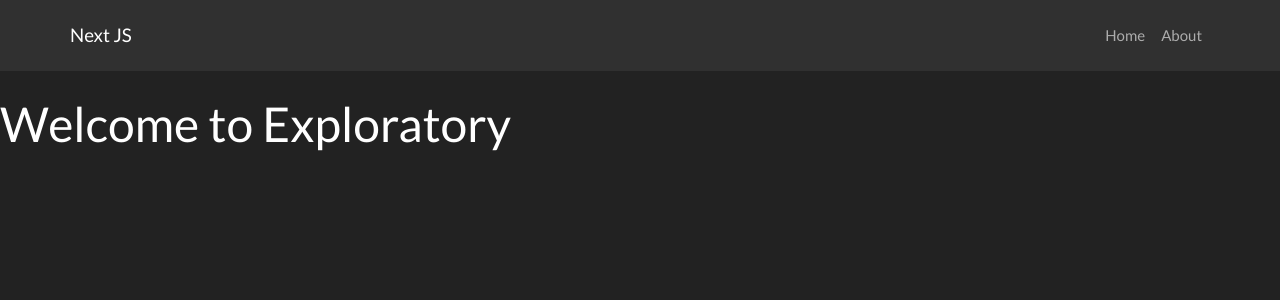
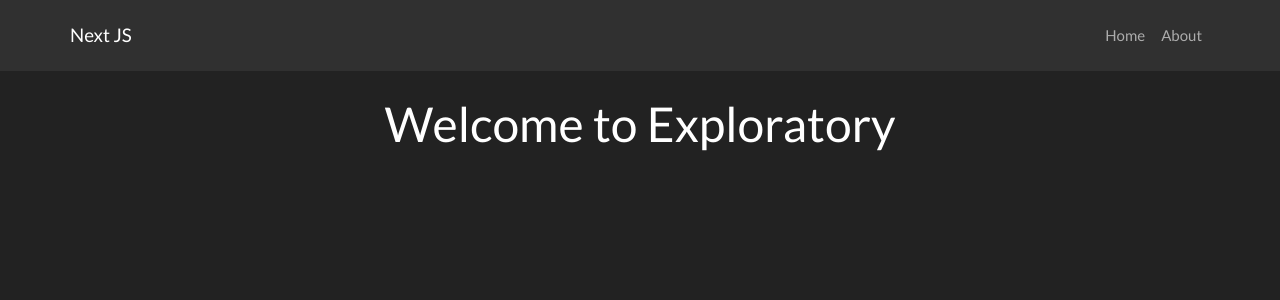
Before and after one commit to seabassgonzalez/cryptos_right, a Next.js app: page / in a window 1280 px wide. Shown: the top 300 px of the page. Built offline with nearby package versions, Linux system fonts and the light colour scheme.

Commit message:
Implement bootstrap justify content class to center

```diff
--- a/components/layout.js
+++ b/components/layout.js
@@ -21,7 +21,9 @@ const Layout = (props) => (
 			<link rel="stylesheet" href="https://bootswatch.com/4/darkly/bootstrap.min.css"/>
 		</Head>
 		<Navbar />
+		<div className="d-flex justify-content-center">
 		{props.children}
+		</div>
 	</div>
 );
 
```
